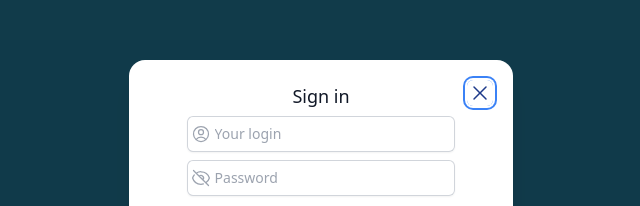
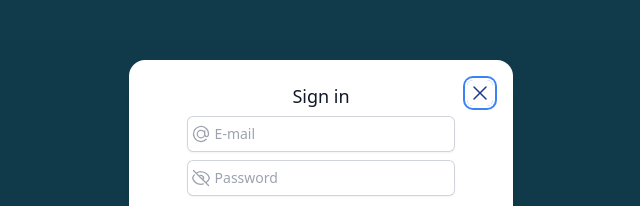
Before and after one commit to eimwe/chatroom, a Vue app: page / in a window 1280 px wide. Shown: the part 215-421 px from the top of the page, without its empty margins (319-959 px from the left). Built offline with nearby package versions, Linux system fonts and the light colour scheme.

Commit message:
Updated the login form
Changed username input into the email input

```diff
--- a/src/components/LoginForm.vue
+++ b/src/components/LoginForm.vue
@@ -1,15 +1,15 @@
 <script setup>
 import { ref } from 'vue';
 import { DialogTitle } from '@headlessui/vue';
-import { UserCircleIcon, EyeIcon, EyeSlashIcon } from '@heroicons/vue/24/outline';
+import { AtSymbolIcon, EyeIcon, EyeSlashIcon } from '@heroicons/vue/24/outline';
 
-const username = ref('');
+const email = ref('');
 const password = ref('');
 const hiddenPassword = ref(true);
 
 const signUserIn = () => {
-  console.log(`form submitted with Username: ${username.value}, Password: ${password.value}`);
-  username.value = '';
+  console.log(`form submitted with E-mail: ${email.value}, Password: ${password.value}`);
+  email.value = '';
   password.value = '';
 };
 </script>
@@ -20,17 +20,17 @@ const signUserIn = () => {
   </DialogTitle>
   <form id="signin-form" method="POST" @submit.prevent="signUserIn" class="mx-auto w-4/5">
     <div class="relative mt-2 rounded-md shadow-sm">
-      <UserCircleIcon
+      <AtSymbolIcon
         class="pointer-events-none absolute inset-y-0 left-0 top-1.5 flex h-6 w-6 items-center stroke-gray-400 pl-1"
       />
       <input
-        v-model="username"
-        type="text"
-        name="username"
-        id="username"
+        v-model="email"
+        type="email"
+        name="email"
+        id="email"
         required
         class="block w-full rounded-md border-0 py-1.5 pl-7 text-gray-900 ring-1 ring-inset ring-gray-300 placeholder:text-gray-400 focus:ring-2 focus:ring-inset focus:ring-blue-900 sm:text-sm sm:leading-6"
-        placeholder="Your login"
+        placeholder="E-mail"
       />
     </div>
     <div class="relative mt-2 rounded-md shadow-sm">
```
